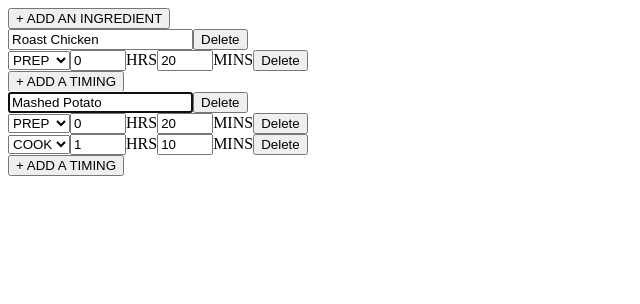
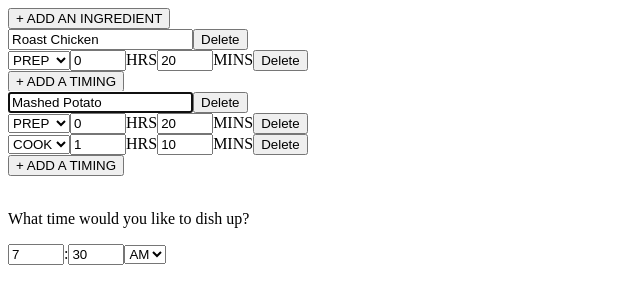
Before and after one commit to dashedstripes/recipe-time-planner, a React (Create React App) app: page / in a window 1280 px wide. Shown: the top 304 px of the page, without its empty margins (0-640 px from the left). Built offline with nearby package versions, Linux system fonts and the light colour scheme.

Commit message:
Add a target time container

```diff
--- a/src/App.js
+++ b/src/App.js
@@ -1,11 +1,14 @@
 import React, { Component } from 'react';
 import IngredientsList from './containers/IngredientsList';
+import TargetTime from './containers/TargetTime';
 
 class App extends Component {
   render() {
     return (
       <div>
         <IngredientsList />
+        <br />
+        <TargetTime />
       </div>
     );
   }
--- /dev/null
+++ b/src/containers/TargetTime.js
@@ -0,0 +1,45 @@
+import React, { Component } from 'react'
+
+const TIMES = {
+  AM: 0,
+  PM: 1
+}
+
+class TargetTime extends Component {
+  constructor(props) {
+    super(props)
+
+    this.state = {
+      hour: 7,
+      minutes: 30,
+      time: TIMES.AM
+    }
+
+    this.handleChange = this.handleChange.bind(this)
+  }
+
+  handleChange(e) {
+    this.setState({
+      [e.target.name]: e.target.value
+    })
+  }
+
+  render() {
+    return (
+      <div>
+        <p>What time would you like to dish up?</p>
+        <div>
+          <input type='number' name='hour' min={1} max={12} value={this.state.hour} onChange={this.handleChange} />
+          <span>:</span>
+          <input type='number' name='minutes' min={0} max={59} value={this.state.minutes} onChange={this.handleChange} />
+          <select name='time' value={this.state.time} onChange={this.handleChange}>
+            <option value={TIMES.AM}>AM</option>
+            <option value={TIMES.PM}>PM</option>
+          </select>
+        </div>
+      </div>
+    )
+  }
+}
+
+export default TargetTime
```
